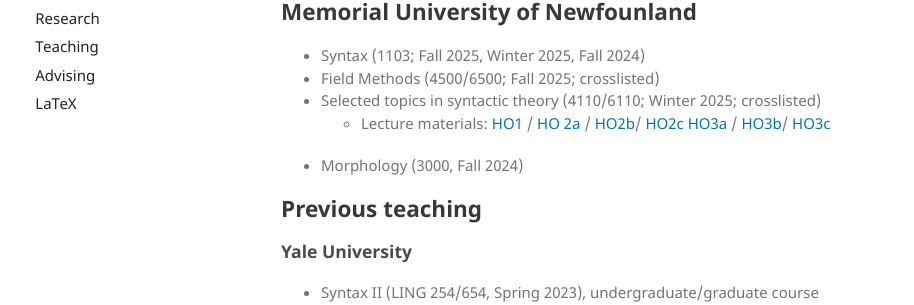
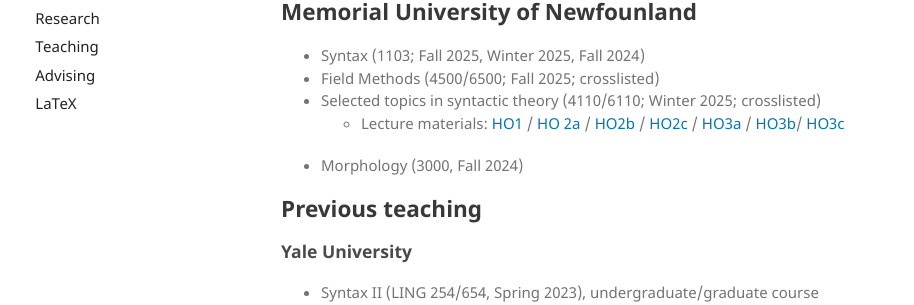
Before and after one commit to sznfng/sznfng.github.io, a Jekyll site: the page built from teaching.md, in a window 1280 px wide and 975 px high. Shown: the part 278-583 px from the top of the window, without its empty margins (179-1093 px from the left). Built offline with Jekyll 4.4.1, drawn with Linux system fonts in a browser that asks for light colours.

```diff
--- a/teaching.md
+++ b/teaching.md
@@ -14,7 +14,7 @@ Hosted by the Linguistics Department at the University of Oregon. I will be pres
 + Syntax (1103; Fall 2025, Winter 2025, Fall 2024)
 + Field Methods (4500/6500; Fall 2025; crosslisted)
 + Selected topics in syntactic theory (4110/6110; Winter 2025; crosslisted)
-  + Lecture materials: [HO1](https://sznfng.github.io/files/agree_course/Selected_topics_in_syntactic_theory_4110_6110_Winter_2025_handout%201.pdf) / [HO 2a](https://sznfng.github.io/files/agree_course/Selected_topics_in_syntactic_theory_4110_6110_Winter_2025_handout%202a.pdf) / [HO2b](https://sznfng.github.io/files/agree_course/Selected_topics_in_syntactic_theory_4110_6110_Winter_2025_handout%202b.pdf)/ [HO2c](https://sznfng.github.io/files/agree_course/Selected_topics_in_syntactic_theory_4110_6110_Winter_2025_handout%202c.pdf) [HO3a](https://sznfng.github.io/files/agree_course/Selected_topics_in_syntactic_theory_4110_6110_Winter_2025_handout%203a.pdf) / [HO3b](https://sznfng.github.io/files/agree_course/Selected_topics_in_syntactic_theory_4110_6110_Winter_2025_handout%203b.pdf)/ [HO3c](https://sznfng.github.io/files/agree_course/Selected_topics_in_syntactic_theory_4110_6110_Winter_2025_handout%203c.pdf)
+  + Lecture materials: [HO1](https://sznfng.github.io/files/agree_course/Selected_topics_in_syntactic_theory_4110_6110_Winter_2025_handout%201.pdf) / [HO 2a](https://sznfng.github.io/files/agree_course/Selected_topics_in_syntactic_theory_4110_6110_Winter_2025_handout%202a.pdf) / [HO2b](https://sznfng.github.io/files/agree_course/Selected_topics_in_syntactic_theory_4110_6110_Winter_2025_handout%202b.pdf) / [HO2c](https://sznfng.github.io/files/agree_course/Selected_topics_in_syntactic_theory_4110_6110_Winter_2025_handout%202c.pdf) / [HO3a](https://sznfng.github.io/files/agree_course/Selected_topics_in_syntactic_theory_4110_6110_Winter_2025_handout%203a.pdf) / [HO3b](https://sznfng.github.io/files/agree_course/Selected_topics_in_syntactic_theory_4110_6110_Winter_2025_handout%203b.pdf)/ [HO3c](https://sznfng.github.io/files/agree_course/Selected_topics_in_syntactic_theory_4110_6110_Winter_2025_handout%203c.pdf)
 + Morphology (3000, Fall 2024)
 
 ## Previous teaching
```
